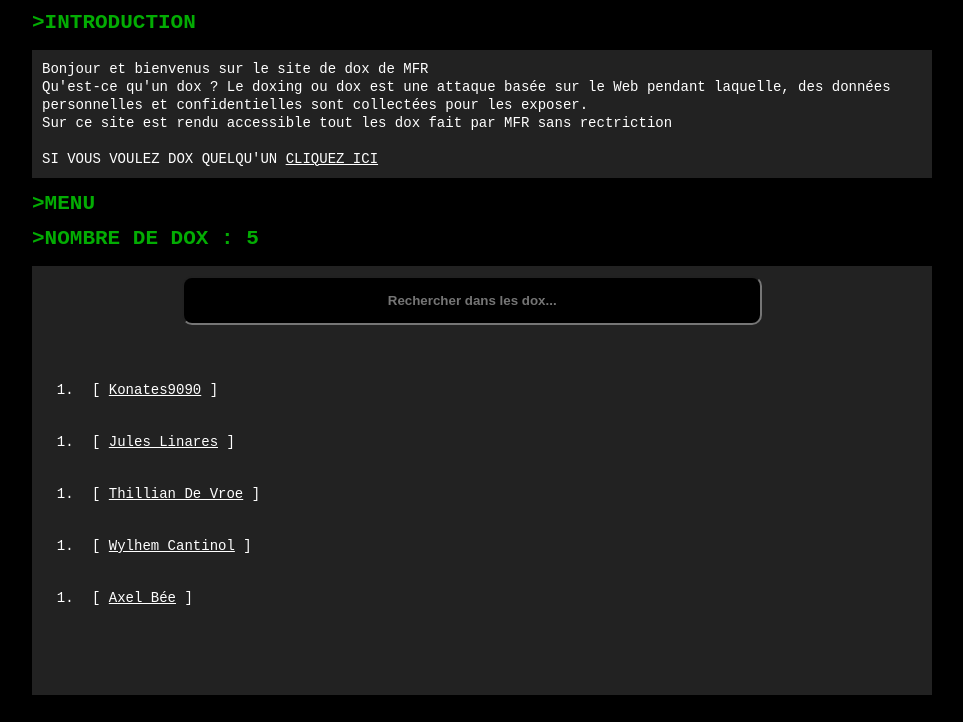
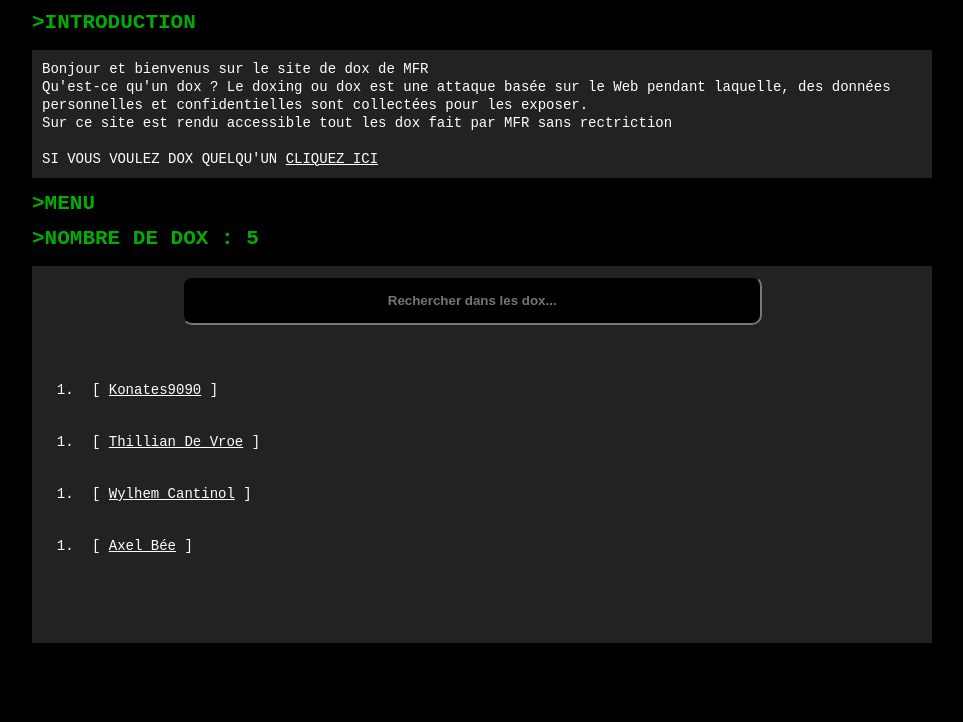
Before and after one commit to mfr-fr/dox, a plain HTML site: page index.html in a window 1280 px wide. Shown: the part 78-800 px from the top of the page, without its empty margins (158-1121 px from the left). Drawn offline with Linux system fonts and the light colour scheme.

Commit message:
Update index.html

```diff
--- a/index.html
+++ b/index.html
@@ -42,6 +42,6 @@ SI VOUS VOULEZ DOX QUELQU'UN <a href="https://mfr-fr.github.io/dox/dox-quelqu-un
  <input id="searchbar" onkeyup="search_dox()" type="text"
  name="search" placeholder="Rechercher dans les dox...">
 <ol id='list'>
-<pre class="bar">[ <a href="https://mfr-fr.github.io/dox/Konates9090" target="_self" rel="noopener">Konates9090</a> ]</ol></ol><ol id='list'><pre class="bar">[ <a href="https://mfr-fr.github.io/dox/Jules-Linares" target="_self" rel="noopener">Jules Linares</a> ]</ol><ol id='list'><pre class="bar">[ <a href="https://mfr-fr.github.io/dox/Thillian-De-Vroe" target="_self" rel="noopener">Thillian De Vroe</a> ]</ol><ol id='list'><pre class="bar">[ <a href="https://mfr-fr.github.io/dox/Wylhem-Cantinol" target="_self" rel="noopener">Wylhem Cantinol</a> ]</ol></ol><ol id='list'><pre class="bar">[ <a href="https://mfr-fr.github.io/dox/Axel-Bée" target="_self" rel="noopener">Axel Bée</a> ]</ol>
+<pre class="bar">[ <a href="https://mfr-fr.github.io/dox/Konates9090" target="_self" rel="noopener">Konates9090</a> ]</ol></ol><ol id='list'a><pre class="bar">[ <a href="https://mfr-fr.github.io/dox/Thillian-De-Vroe" target="_self" rel="noopener">Thillian De Vroe</a> ]</ol><ol id='list'><pre class="bar">[ <a href="https://mfr-fr.github.io/dox/Wylhem-Cantinol" target="_self" rel="noopener">Wylhem Cantinol</a> ]</ol></ol><ol id='list'><pre class="bar">[ <a href="https://mfr-fr.github.io/dox/Axel-Bée" target="_self" rel="noopener">Axel Bée</a> ]</ol>
 <script src="./dox.js"></script>
 </body></html>
```
